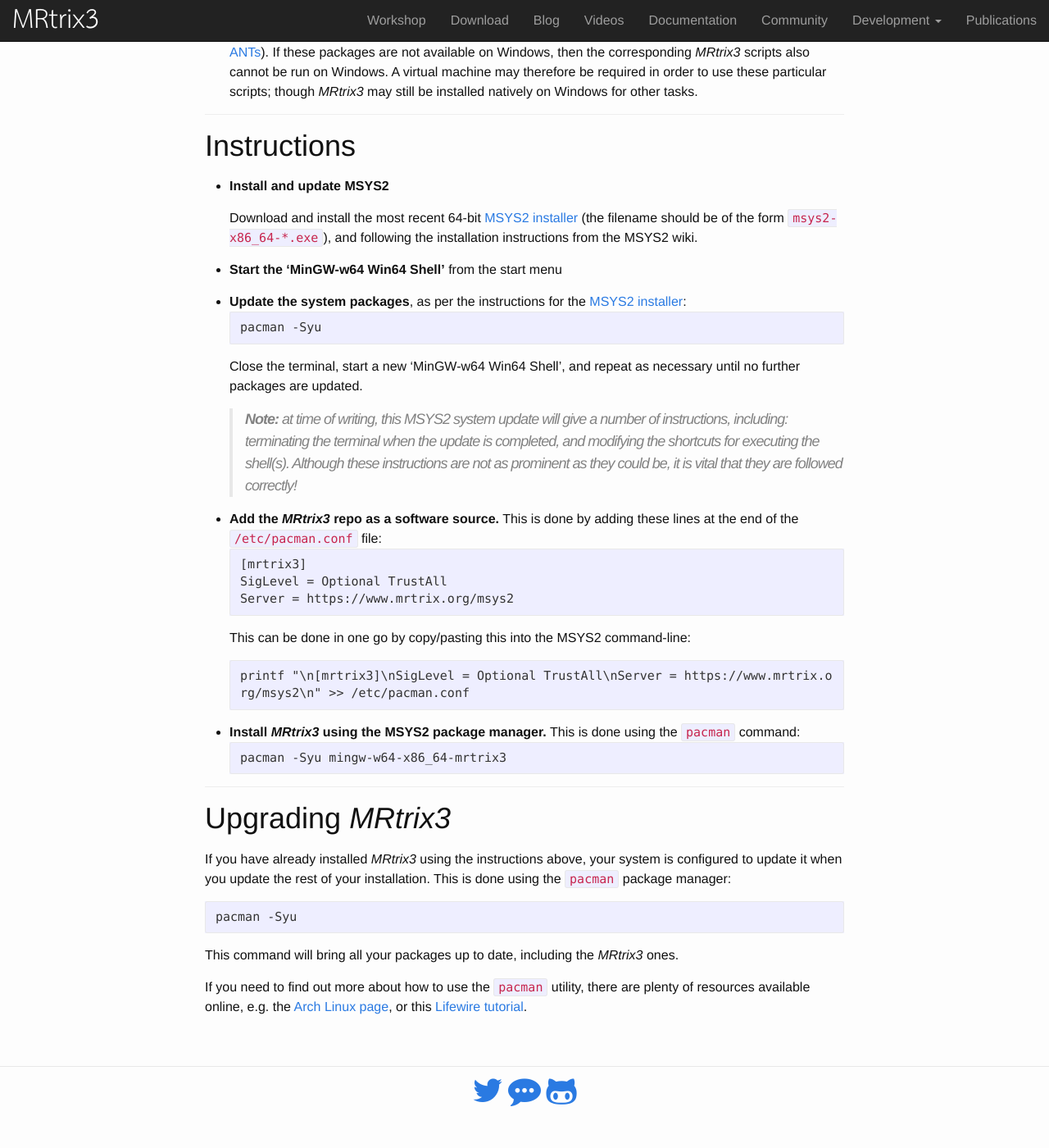
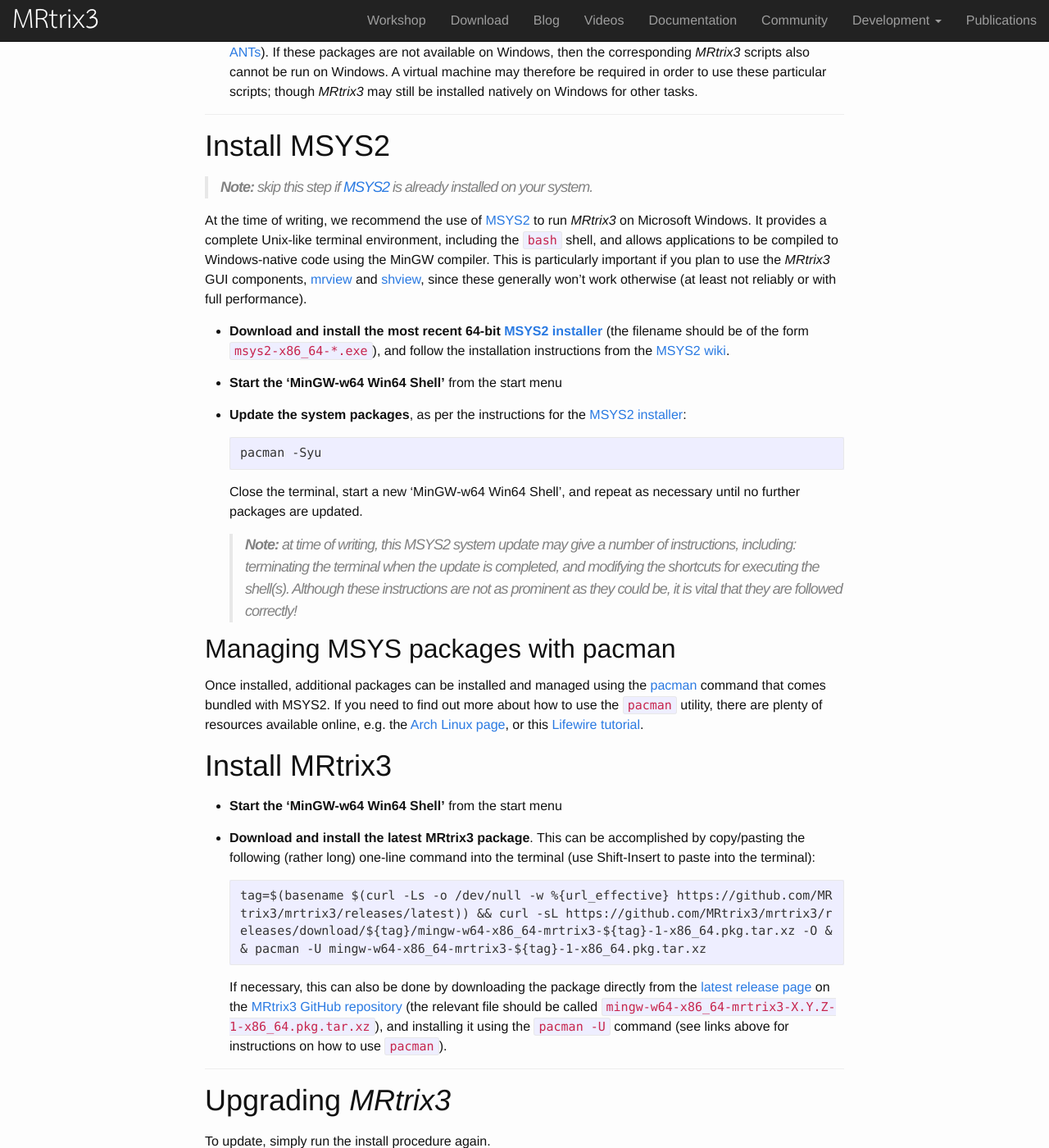
Before and after one commit to MRtrix3/MRtrix3.github.io, a Jekyll site: the page built from download/windows-msys2.md, in a window 1280 px wide and 1400 px high, scrolled down 285 px. Shown: the whole window at 82% size. Built offline with Jekyll 4.4.1, drawn with Linux system fonts in a browser that asks for light colours; nearby versions of some CDN libraries.

Commit message:
update MSYS2 install instructions, and remove locally hosted repo

````diff
--- a/download/windows-msys2.md
+++ b/download/windows-msys2.md
@@ -25,65 +25,79 @@
 ---
 
 
-Instructions
-============
+Install MSYS2
+=============
 
-- **Install and update MSYS2**
+> **Note:** skip this step if [MSYS2](https://www.msys2.org/) is already installed on
+> your system.
 
-  Download and install the most recent 64-bit
-  [MSYS2 installer](http://msys2.github.io/) (the filename should be of the
-  form `msys2-x86_64-*.exe`), and  following the installation instructions from
-  the MSYS2 wiki.
+At the time of writing, we recommend the use of [MSYS2](https://www.msys2.org/)
+to run *MRtrix3* on Microsoft Windows. It provides a complete Unix-like
+terminal environment, including the `bash` shell, and allows applications to be
+compiled to Windows-native code using the MinGW compiler. This is particularly
+important if you plan to use the *MRtrix3* GUI components,
+[mrview](https://mrtrix.readthedocs.io/en/latest/reference/commands/mrview.html)
+and
+[shview](https://mrtrix.readthedocs.io/en/latest/reference/commands/shview.html),
+since these generally won't work otherwise (at least not reliably or with full
+performance).
+
+- **Download and install the most recent 64-bit
+  [MSYS2 installer](https://www.msys2.org/)** (the filename should be of the
+  form `msys2-x86_64-*.exe`), and follow the installation instructions from
+  the [MSYS2 wiki](https://www.msys2.org/wiki/MSYS2-installation/).
 
 - **Start the ‘MinGW-w64 Win64 Shell’** from the start menu
 
 - **Update the system packages**, as per the instructions for the
-  [MSYS2 installer](http://msys2.github.io/):
+  [MSYS2 installer](https://www.msys2.org/):
   ```
   pacman -Syu
   ```
   Close the terminal, start a new ‘MinGW-w64 Win64 Shell’, and repeat as
   necessary until no further packages are updated.
 
-  > **Note:** at time of writing, this MSYS2 system update will give a number of
+  > **Note:** at time of writing, this MSYS2 system update may give a number of
   > instructions, including: terminating the terminal when the update is
   > completed, and modifying the shortcuts for executing the shell(s). Although
   > these instructions are not as prominent as they could be, it is vital that
   > they are followed correctly!
 
-- **Add the *MRtrix3* repo as a software source.** This is done by adding these
-  lines at the end of the `/etc/pacman.conf` file:
+
+Managing MSYS packages with pacman
+----------------------------------
+
+Once installed, additional packages can be installed and managed using the
+[pacman](https://www.archlinux.org/pacman/pacman.8.html) command that comes
+bundled with MSYS2.  If you need to find out more about how to use the `pacman`
+utility, there are plenty of resources available online, e.g. the
+[Arch Linux page](https://wiki.archlinux.org/index.php/pacman), or this
+[Lifewire tutorial](https://www.lifewire.com/using-the-pacman-package-manager-4018823).
+
+
+
+Install MRtrix3
+===============
+
+- **Start the ‘MinGW-w64 Win64 Shell’** from the start menu
+
+- **Download and install the latest MRtrix3 package**.  This can be
+  accomplished by copy/pasting the following (rather long) one-line command
+  into the terminal (use Shift-Insert to paste into the terminal):
   ```
-  [mrtrix3]
-  SigLevel = Optional TrustAll
-  Server = https://www.mrtrix.org/msys2
-  ```
-  This can be done in one go by copy/pasting this into the MSYS2 command-line:
-  ```
-  printf "\n[mrtrix3]\nSigLevel = Optional TrustAll\nServer = https://www.mrtrix.org/msys2\n" >> /etc/pacman.conf
+  tag=$(basename $(curl -Ls -o /dev/null -w %{url_effective} https://github.com/MRtrix3/mrtrix3/releases/latest)) && curl -sL https://github.com/MRtrix3/mrtrix3/releases/download/${tag}/mingw-w64-x86_64-mrtrix3-${tag}-1-x86_64.pkg.tar.xz -O && pacman -U mingw-w64-x86_64-mrtrix3-${tag}-1-x86_64.pkg.tar.xz
   ```
 
-- **Install *MRtrix3* using the MSYS2 package manager.** This is done using the
-  `pacman` command:
-  ```
-  pacman -Syu mingw-w64-x86_64-mrtrix3
-  ```
+  If necessary, this can also be done by downloading the package directly from
+  the [latest release page](https://github.com/MRtrix3/mrtrix3/releases/latest)
+  on the [MRtrix3 GitHub repository](https://github.com/MRtrix3/mrtrix3) (the
+  relevant file should be called `mingw-w64-x86_64-mrtrix3-X.Y.Z-1-x86_64.pkg.tar.xz`), and
+  installing it using the `pacman -U` command (see links above for instructions
+  on how to use `pacman`).
 
 ---
 
 Upgrading *MRtrix3*
 ===================
 
-If you have already installed *MRtrix3* using the instructions above, your
-system is configured to update it when you update the rest of your
-installation. This is done using the `pacman` package manager:
-```
-pacman -Syu
-```
-This command will bring all your packages up to date, including the *MRtrix3*
-ones.
-
-If you need to find out more about how to use the `pacman` utility, there are
-plenty of resources available online, e.g. the [Arch Linux
-page](https://wiki.archlinux.org/index.php/pacman), or this
-[Lifewire tutorial](https://www.lifewire.com/using-the-pacman-package-manager-4018823).
+To update, simply run the install procedure again.
````
Also changed, not shown: 4 other files.
